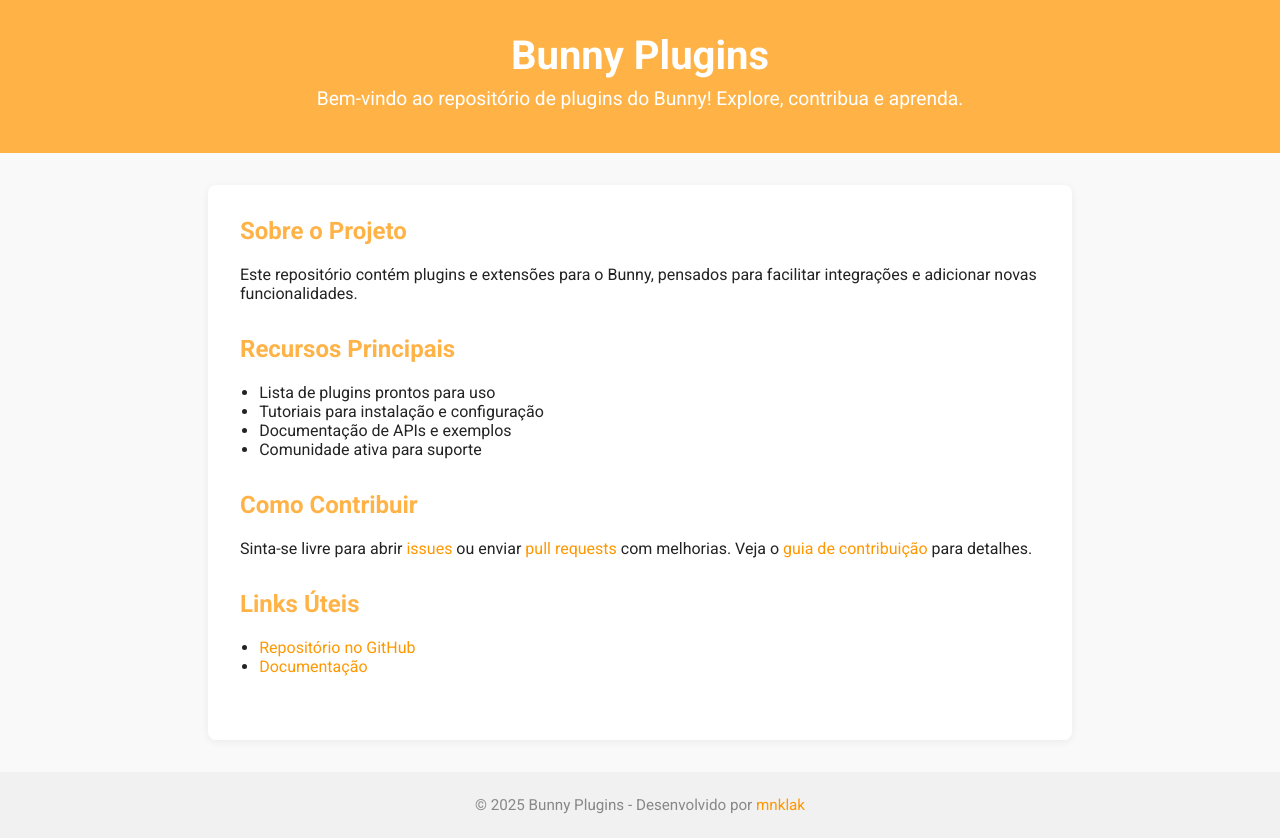
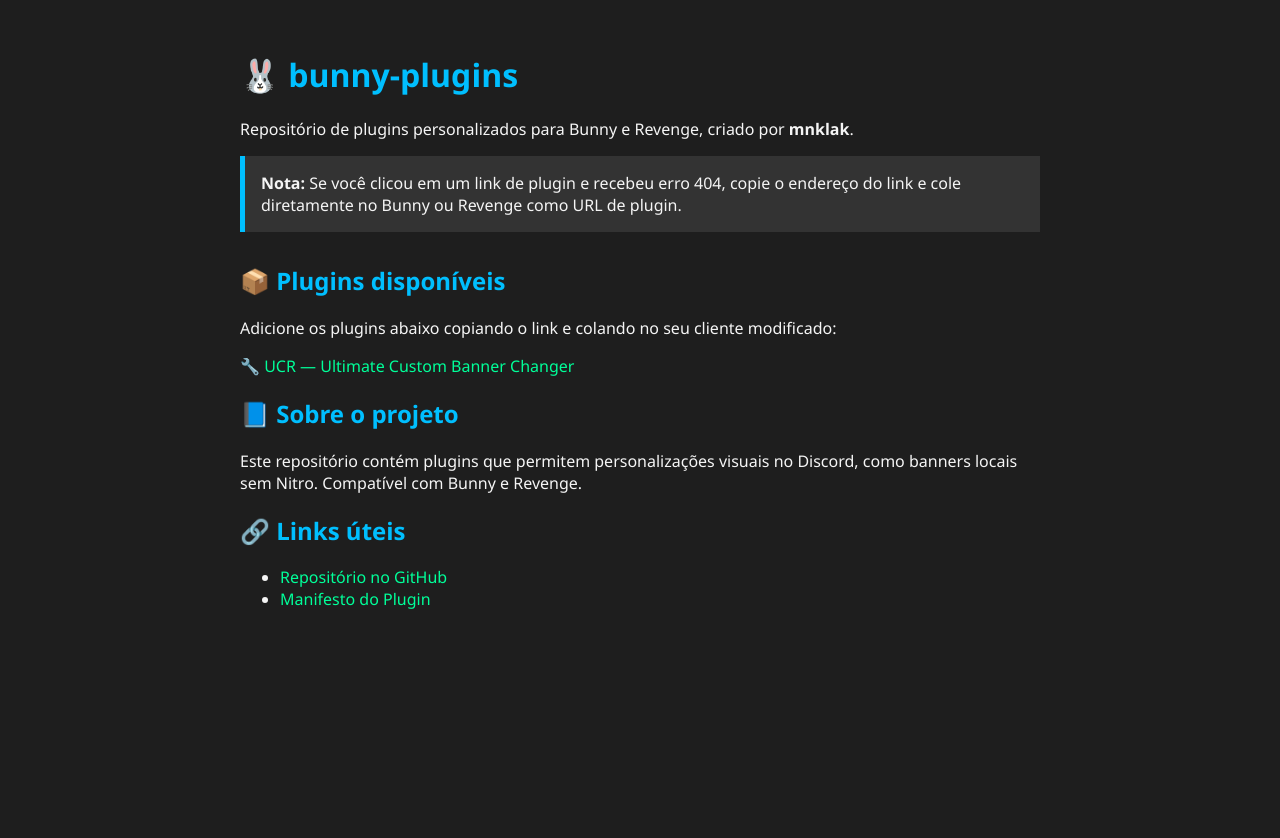
Before and after one commit to mnklak/UltimateBannerChanger-Revenge-, a plain HTML site: page index.html in a window 1280 px wide. After the commit the page ends 800 px from the top, so only its background shows below. Drawn offline with Linux system fonts and the light colour scheme.

Commit message:
index.html

```diff
--- a/index.html
+++ b/index.html
@@ -2,109 +2,59 @@
 <html lang="pt-BR">
 <head>
   <meta charset="UTF-8">
-    <meta name="viewport" content="width=device-width, initial-scale=1.0">
-    <title>Bunny Plugins - GitHub Pages</title>
-    <link rel="stylesheet" href="https://fonts.googleapis.com/css?family=Roboto:400,700&display=swap">
+  <meta name="viewport" content="width=device-width, initial-scale=1">
+  <title>bunny-plugins por mnklak</title>
   <style>
     body {
-            font-family: 'Roboto', Arial, sans-serif;
-            background: #f9f9f9;
-            color: #232323;
-            margin: 0;
-            padding: 0;
+      font-family: 'Segoe UI', sans-serif;
+      background-color: #1e1e1e;
+      color: #f5f5f5;
+      padding: 2rem;
+      max-width: 800px;
+      margin: auto;
     }
-        header {
-            background: #ffb347;
-            color: #fff;
-            padding: 2rem 0 1.5rem 0;
-            text-align: center;
+    h1, h2 {
+      color: #00bfff;
     }
-        header h1 {
-            margin: 0;
-            font-size: 2.5rem;
-            font-weight: 700;
+    a {
+      color: #00ff99;
+      text-decoration: none;
     }
-        header p {
-            font-size: 1.2rem;
-            margin-top: 0.5rem;
-        }
-        main {
-            max-width: 800px;
-            margin: 2rem auto;
-            background: #fff;
-            border-radius: 8px;
-            box-shadow: 0 2px 8px rgba(0,0,0,0.06);
-            padding: 2rem;
-        }
-        section {
+    .note {
+      background-color: #333;
+      padding: 1rem;
+      border-left: 5px solid #00bfff;
       margin-bottom: 2rem;
     }
-        h2 {
-            color: #ffb347;
-            font-size: 1.5rem;
-            margin-top: 0;
-        }
-        ul {
-            padding-left: 1.2rem;
-        }
-        a {
-            color: #ff9800;
-            text-decoration: none;
-        }
-        a:hover {
-            text-decoration: underline;
-        }
-        footer {
-            text-align: center;
-            padding: 1.5rem 0;
-            background: #f1f1f1;
-            font-size: 0.95rem;
-            color: #888;
+    .plugin-link {
+      display: block;
+      margin: 0.5rem 0;
     }
   </style>
 </head>
 <body>
-    <header>
-        <h1>Bunny Plugins</h1>
-        <p>Bem-vindo ao repositório de plugins do Bunny! Explore, contribua e aprenda.</p>
-    </header>
-    <main>
-        <section>
-            <h2>Sobre o Projeto</h2>
-            <p>
-                Este repositório contém plugins e extensões para o Bunny, pensados para facilitar integrações e adicionar novas funcionalidades.
-            </p>
-        </section>
-        <section>
-            <h2>Recursos Principais</h2>
+
+  <h1>🐰 bunny-plugins</h1>
+  <p>Repositório de plugins personalizados para Bunny e Revenge, criado por <strong>mnklak</strong>.</p>
+
+  <div class="note">
+    <strong>Nota:</strong> Se você clicou em um link de plugin e recebeu erro 404, copie o endereço do link e cole diretamente no Bunny ou Revenge como URL de plugin.
+  </div>
+
+  <h2>📦 Plugins disponíveis</h2>
+  <p>Adicione os plugins abaixo copiando o link e colando no seu cliente modificado:</p>
+
+  <a class="plugin-link" href="https://mnklak.github.io/bunny-plugins/UCR/plugin.js" target="_blank">🔧 UCR — Ultimate Custom Banner Changer</a>
+  <!-- Adicione mais plugins aqui conforme for criando -->
+
+  <h2>📘 Sobre o projeto</h2>
+  <p>Este repositório contém plugins que permitem personalizações visuais no Discord, como banners locais sem Nitro. Compatível com Bunny e Revenge.</p>
+
+  <h2>🔗 Links úteis</h2>
   <ul>
-                <li>Lista de plugins prontos para uso</li>
-                <li>Tutoriais para instalação e configuração</li>
-                <li>Documentação de APIs e exemplos</li>
-                <li>Comunidade ativa para suporte</li>
+    <li><a href="https://github.com/mnklak/bunny-plugins" target="_blank">Repositório no GitHub</a></li>
+    <li><a href="https://mnklak.github.io/bunny-plugins/manifest.json" target="_blank">Manifesto do Plugin</a></li>
   </ul>
-        </section>
-        <section>
-            <h2>Como Contribuir</h2>
-            <p>
-                Sinta-se livre para abrir <a href="https://github.com/mnklak/bunny-plugins/issues">issues</a> ou enviar <a href="https://github.com/mnklak/bunny-plugins/pulls">pull requests</a> com melhorias.
-                Veja o <a href="https://github.com/mnklak/bunny-plugins/blob/main/CONTRIBUTING.md">guia de contribuição</a> para detalhes.
-            </p>
-        </section>
-        <section>
-            <h2>Links Úteis</h2>
-            <ul>
-                <li>
-                    <a href="https://github.com/mnklak/bunny-plugins" target="_blank">Repositório no GitHub</a>
-                </li>
-                <li>
-                    <a href="https://github.com/mnklak/bunny-plugins#readme" target="_blank">Documentação</a>
-                </li>
-            </ul>
-        </section>
-    </main>
-    <footer>
-        &copy; 2025 Bunny Plugins - Desenvolvido por <a href="https://github.com/mnklak" target="_blank">mnklak</a>
-    </footer>
+
 </body>
 </html>
```
Lines whose indentation alone changed are shown as unchanged.
